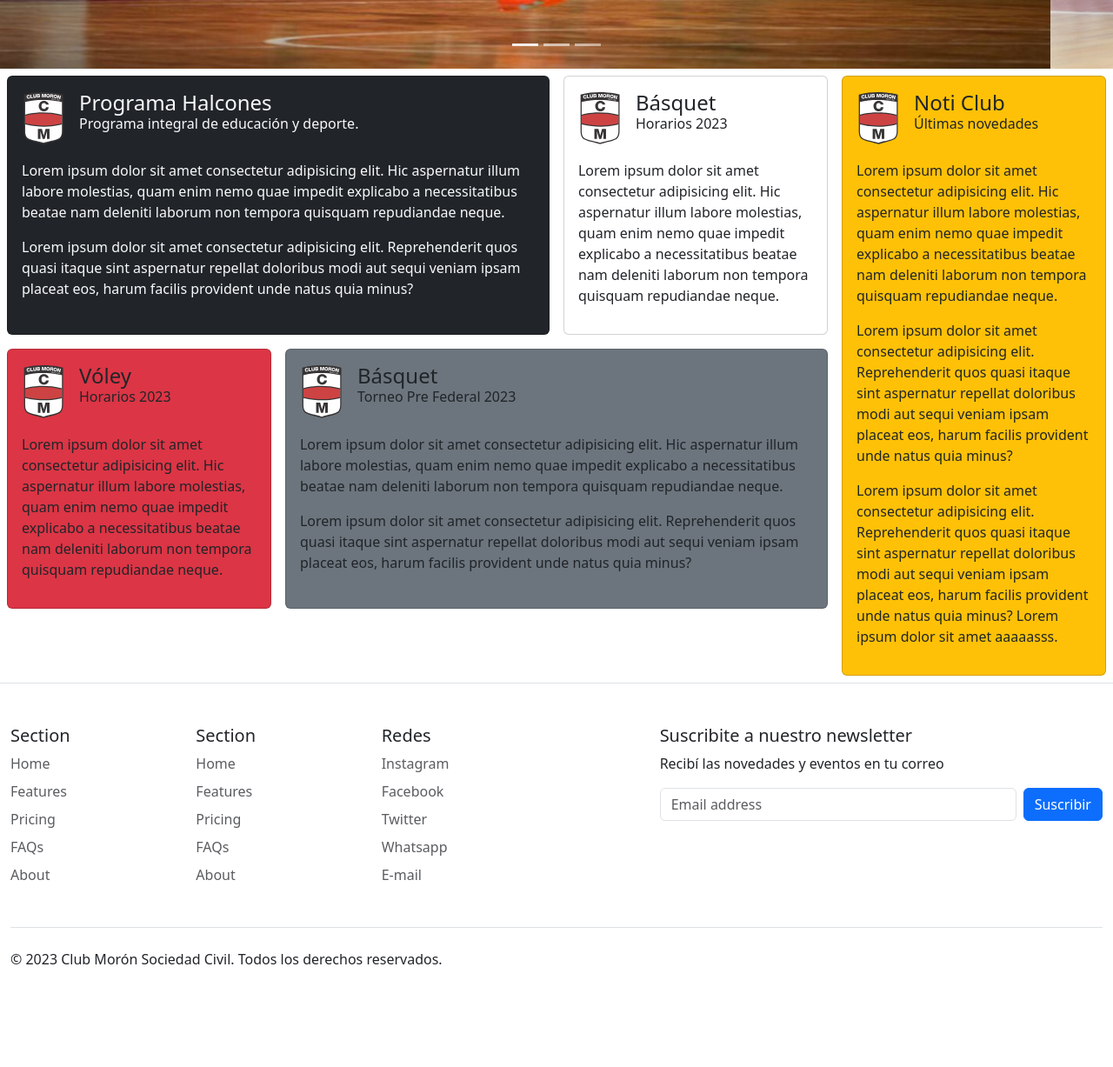
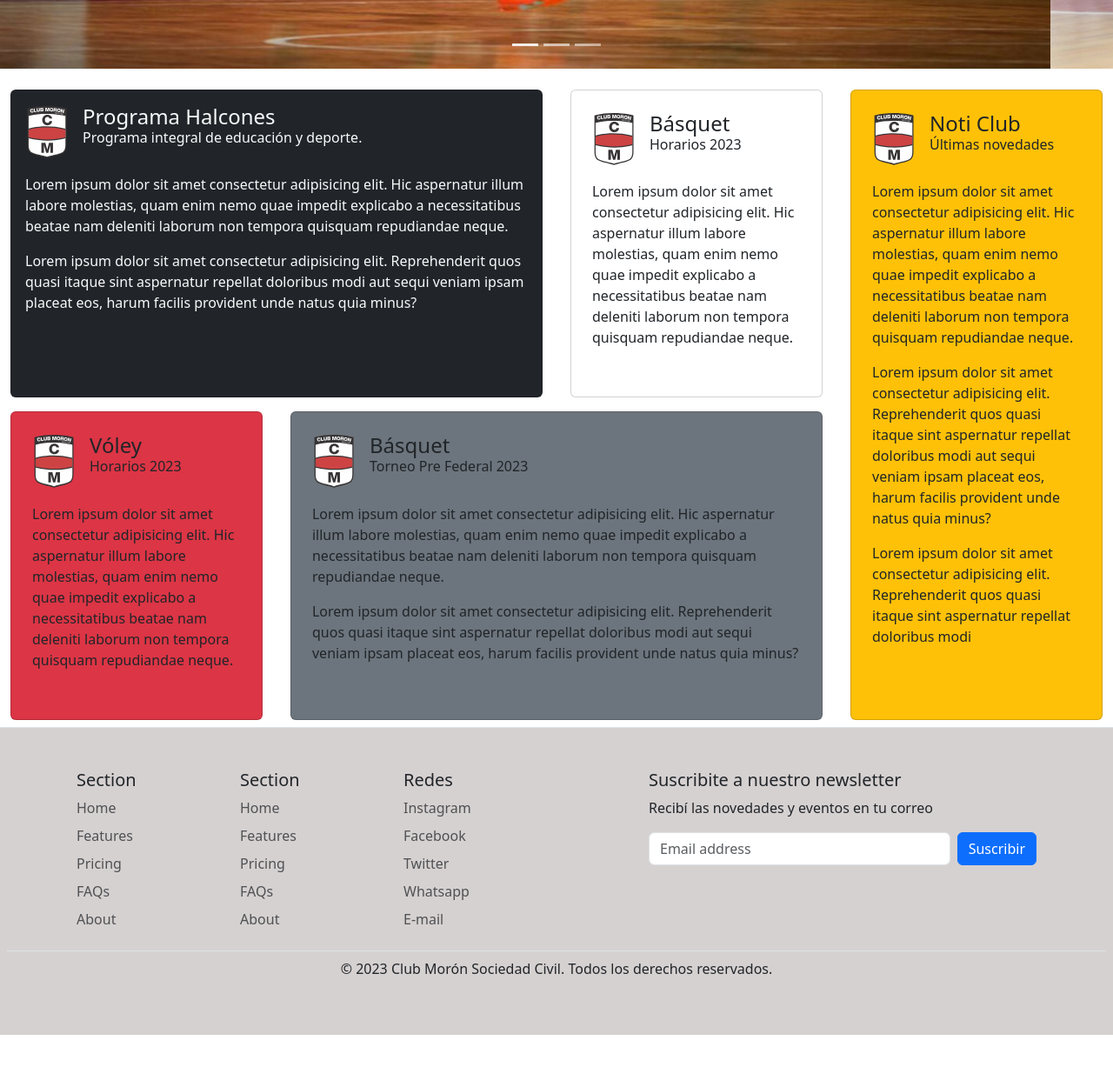
Before and after one commit to arielratti10/clubMoron, a plain HTML site: page index.html in a window 1280 px wide. Shown: the part 667-1894 px from the top of the page at 87% size. After the commit the page ends 1857 px from the top, so only its background shows below. Drawn offline with nearby package versions, Linux system fonts and the light colour scheme.

Commit message:
update 20230102 - new header, css footer

```diff
--- a/css/style.css
+++ b/css/style.css
@@ -28,3 +28,9 @@
         display: none;
     }
 }
+
+.footerContainer {
+    background-color: #d6d1d1;
+    padding-left: 5rem;
+    padding-right: 5rem;
+}
--- a/index.html
+++ b/index.html
@@ -125,7 +125,7 @@
     </div>
 
     <!-- Estructura filas/columnas central para incluir info-->
-    <main class="container d-flex align-items-center justify-content-center mw-100">
+    <main class="container d-flex align-items-center justify-content-center mw-100 p-2">
       <!-- class "container" para definir el contenedor donde voy a tener la estructura filas/columnas-->
       <div class="row">
         <!-- class "row" para definir una fila, luego dentro de la fila tengo que defir estructura de columnas-->
@@ -133,11 +133,10 @@
         <div class="col-12 col-lg-9">
           <div class="row">
             <div class="col-12 col-md-6 col-lg-8 p-2">
-              <article class="card h-100 bg-dark text-light">
+              <article class="card h-100 bg-dark text-light m-2">
                 <div class="card-body">
                   <div class="d-flex mb-3">
-                    <img class="logoClubMoron-body m-0"
-                      src="./images/logoClubMoron_ar.svg" alt="Logo Club Moron">
+                    <img class="logoClubMoron-body m-0" src="./images/logoClubMoron_ar.svg" alt="Logo Club Moron">
                     <div class="ps-3">
                       <h4 class="m-0 h4">Programa Halcones</h4>
                       <p class="m-0 h6">Programa integral de educación y deporte.</p>
@@ -153,11 +152,10 @@
               </article>
             </div>
             <div class="col-12 col-md-6 col-lg-4 p-2">
-              <article class="card h-100 bg-successs">
+              <article class="card h-100 bg-successs m-2 p-2">
                 <div class="card-body">
                   <div class="d-flex mb-3">
-                    <img class="logoClubMoron-body m-0"
-                    src="./images/logoClubMoron_ar.svg" alt="Logo Club Moron">
+                    <img class="logoClubMoron-body m-0" src="./images/logoClubMoron_ar.svg" alt="Logo Club Moron">
                     <div class="ps-3">
                       <h4 class="m-0 h4">Básquet</h4>
                       <p class="m-0 h6">Horarios 2023</p>
@@ -170,11 +168,10 @@
               </article>
             </div>
             <div class="col-12 col-md-6 col-lg-4 p-2">
-              <article class="card h-100 bg-danger">
+              <article class="card h-100 bg-danger m-2 p-2">
                 <div class="card-body">
                   <div class="d-flex mb-3">
-                    <img class="logoClubMoron-body m-0"
-                    src="./images/logoClubMoron_ar.svg" alt="Logo Club Moron">
+                    <img class="logoClubMoron-body m-0" src="./images/logoClubMoron_ar.svg" alt="Logo Club Moron">
                     <div class="ps-3">
                       <h4 class="m-0 h4">Vóley</h4>
                       <p class="m-0 h6">Horarios 2023</p>
@@ -187,11 +184,10 @@
               </article>
             </div>
             <div class="col-12 col-md-6 col-lg-8 p-2">
-              <article class="card h-100 bg-secondary">
+              <article class="card h-100 bg-secondary m-2 p-2">
                 <div class="card-body">
                   <div class="d-flex mb-3">
-                    <img class="logoClubMoron-body m-0"
-                    src="./images/logoClubMoron_ar.svg" alt="Logo Club Moron">
+                    <img class="logoClubMoron-body m-0" src="./images/logoClubMoron_ar.svg" alt="Logo Club Moron">
                     <div class="ps-3">
                       <h4 class="m-0 h4">Básquet</h4>
                       <p class="m-0 h6">Torneo Pre Federal 2023</p>
@@ -210,7 +206,7 @@
         </div>
         <!--Columna Derecha (aside)-->
         <div class="col-12 col-lg-3 p-2">
-          <article class="card h-100 bg-warning">
+          <article class="card h-100 bg-warning m-2 p-2">
             <div class="card-body">
               <div class="d-flex mb-3">
                 <img class="logoClubMoron-body m-0" src="./images/logoClubMoron_ar.svg" alt="Logo Club Moron">
@@ -226,8 +222,7 @@
                 sint aspernatur repellat doloribus modi aut sequi veniam ipsam placeat eos, harum facilis provident unde
                 natus quia minus?</p>
               <p>Lorem ipsum dolor sit amet consectetur adipisicing elit. Reprehenderit quos quasi itaque
-                sint aspernatur repellat doloribus modi aut sequi veniam ipsam placeat eos, harum facilis provident unde
-                natus quia minus? Lorem ipsum dolor sit amet aaaaasss.</p>
+                sint aspernatur repellat doloribus modi </p>
             </div>
           </article>
         </div>
@@ -235,8 +230,10 @@
     </main>
   </div>
 
-  <footer class="py-5 container-fluid border-top">
-    <div class="row">
+  <footer>
+
+    <div class="footerContainer py-5 container-fluid border-top p-2">
+      <div class="footerContainer row">
         <div class="col-6 col-md-2 mb-3">
           <h5>Section</h5>
           <ul class="nav flex-column">
@@ -262,10 +259,14 @@
         <div class="col-6 col-md-2 mb-3">
           <h5>Redes</h5>
           <ul class="nav flex-column">
-          <li class="nav-item mb-2"><a href="https://www.instagram.com/clubmoronsitiooficial/" class="nav-link p-0 text-muted">Instagram</a></li>
-          <li class="nav-item mb-2"><a href="https://www.facebook.com/ClubMoronSitioOficial" class="nav-link p-0 text-muted">Facebook</a></li>
+            <li class="nav-item mb-2"><a href="https://www.instagram.com/clubmoronsitiooficial/"
+                class="nav-link p-0 text-muted">Instagram</a></li>
+            <li class="nav-item mb-2"><a href="https://www.facebook.com/ClubMoronSitioOficial"
+                class="nav-link p-0 text-muted">Facebook</a></li>
             <li class="nav-item mb-2"><a href="#" class="nav-link p-0 text-muted">Twitter</a></li>
-          <li class="nav-item mb-2"><a href="https://api.whatsapp.com/send?phone=541121544151&text=Hola!%20Quiero%20info%20sobre" class="nav-link p-0 text-muted">Whatsapp</a></li>
+            <li class="nav-item mb-2"><a
+                href="https://api.whatsapp.com/send?phone=541121544151&text=Hola!%20Quiero%20info%20sobre"
+                class="nav-link p-0 text-muted">Whatsapp</a></li>
             <li class="nav-item mb-2"><a href="#" class="nav-link p-0 text-muted">E-mail</a></li>
           </ul>
         </div>
@@ -282,8 +283,9 @@
           </form>
         </div>
       </div>
-    <div class="d-flex flex-column flex-sm-row justify-content-between py-4 my-4 border-top">
+      <div class="d-flex flex-column flex-sm-row justify-content-center pt-2 border-top">
         <p>© 2023 Club Morón Sociedad Civil. Todos los derechos reservados.</p>
+      </div>
     </div>
   </footer>
 
@@ -292,4 +294,5 @@
   </script>
   <script src="/js/main.js"></script>
 </body>
+
 </html>
```
Lines whose indentation alone changed are shown as unchanged.
